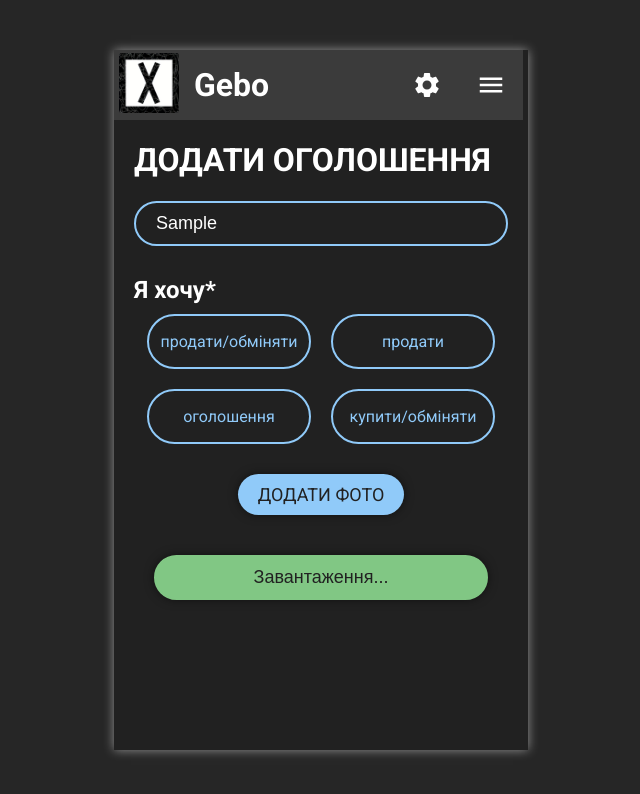
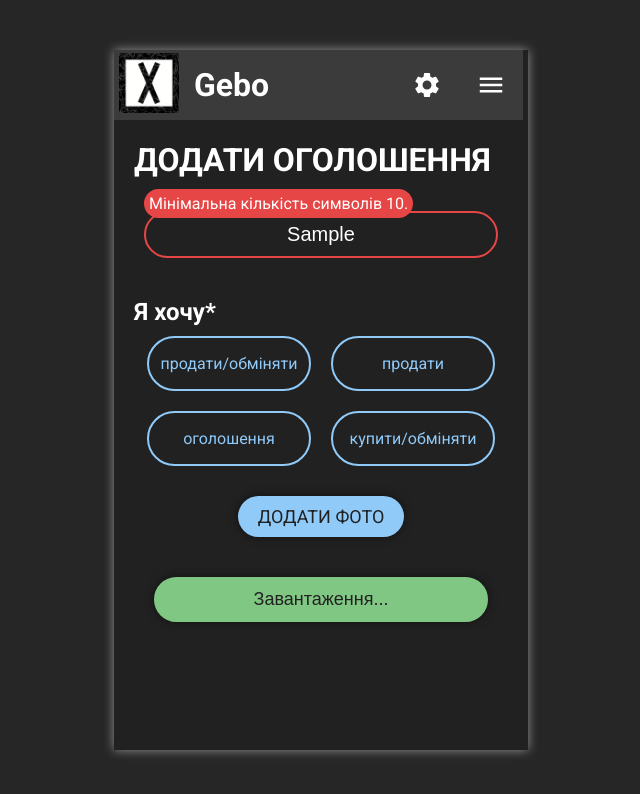
Before and after one commit to ZorroSnoz/gebo-front, a React (Create React App) app: page /add-ad in a window 1280 px wide. Both pictures are taken after typing "Sample" into the empty fields and a click on the button "ДОДАТИ ОГОЛОШЕННЯ". Shown: the top 794 px of the page, without its empty margins (319-959 px from the left). Built offline with nearby package versions, Linux system fonts and the light colour scheme.

Commit message:
added validation in input field

```diff
--- a/src/components/add_ad_page/add_ad_form.tsx
+++ b/src/components/add_ad_page/add_ad_form.tsx
@@ -2,6 +2,8 @@ import React, {FC, useState} from 'react'
 import s from './add_ad_page.module.css'
 import { Field, reduxForm, InjectedFormProps } from 'redux-form'
 import {AddAdFormDataType} from '../../types/types'
+import InputAdTitle from '../fields/input_ad_title_field'
+import {maxLength200, minLength10, required} from '../../services/validations'
 
 /////////////  add ad form component
 //InjectedFormProps injected type for redux-form, AddAdFormDataType type for submit function arguments
@@ -12,10 +14,9 @@ let AddAdForm: FC<InjectedFormProps<AddAdFormDataType>> = ({handleSubmit}) => {
 
     return <form className={s.adForm} onSubmit={handleSubmit} >
             <Field
-                placeholder={'Опис оголошення*'}
-                type={'text'}
                 name={'discription'}
-                component={'input'} />
+                component={InputAdTitle}
+                validate={[required, maxLength200, minLength10]}/>
             <h2>Я хочу*</h2>
             <div className={s.radioBlock}>
                 <div>
--- /dev/null
+++ b/src/components/fields/fields.module.css
@@ -0,0 +1,44 @@
+.inputForm {
+  background-color: #212121;
+  color: white;
+  border: solid 2px #64b5f6;
+  padding: 10px;
+  text-align: center;
+  border-radius: 50px;
+  font-size: 20px;
+  margin: 10px;
+  outline: none;
+  transition: 0.25s;
+  width: 90%;
+}
+.loginField {
+  width: 200px;
+}
+.errorInput {
+  border-color: #e64646 !important;
+}
+.inputField {
+  position: relative;
+  display: flex;
+  justify-content: center;
+}
+.errorSpan {
+  color: white;
+  position: absolute;
+  left: 10px;
+  top: -12px;
+  display: block;
+  padding: 5px;
+  border-radius: 50px;
+  background-color: #e64646;
+  white-space: nowrap;
+}
+.inputForm::placeholder {
+  color: #7D7D7D;
+  font-size: 20px;
+}
+.loginField:focus {
+  width: 250px;
+  border-color: #81c784;
+}
+/*# sourceMappingURL=fields.module.css.map */
--- /dev/null
+++ b/src/components/fields/fields.module.less
@@ -0,0 +1,47 @@
+.inputForm {
+  background-color: #212121;
+  color: white;
+  border: solid 2px #64b5f6;
+  padding: 10px;
+  text-align: center;
+  border-radius: 50px;
+  font-size: 20px;
+  margin: 10px;
+  outline:none;
+  transition: 0.25s;
+  width: 90%;
+}
+
+.loginField {
+  width: 200px;
+}
+
+.errorInput {
+  border-color: rgb(230, 70, 70) !important;
+}
+.inputField {
+  position: relative;
+  display: flex;
+  justify-content: center;
+}
+.errorSpan {
+  color:white;
+  position: absolute;
+  left: 10px;
+  top: -12px;
+  display: block;
+  padding: 5px;
+  border-radius: 50px;
+  background-color: rgb(230, 70, 70);
+  white-space: nowrap;
+}
+
+.inputForm::placeholder {
+  color:#7D7D7D;
+  font-size: 20px;
+}
+
+.loginField:focus{
+  width: 250px;
+  border-color: #81c784;
+}
--- /dev/null
+++ b/src/components/fields/input_ad_title_field.tsx
@@ -0,0 +1,20 @@
+import React, {FC} from 'react'
+import s from './fields.module.css'
+
+///////////// types for props
+// :todo need fix any type
+type PropsType = any
+
+///////////// input component for login Field
+let InputAdTitle: FC<PropsType> = ({input, meta, ...props}) => {
+
+    let hasError = meta.touched && meta.error;
+
+    return <div className={s.inputField}>
+        <input placeholder={'Опис оголошення*'} {...input} {...props}
+               className={(hasError ? `${s.errorInput}` : '') + ` ${s.inputForm}`}/>
+        {hasError && <span className={s.errorSpan}>{meta.error}</span>}
+    </div>
+}
+
+export default InputAdTitle
--- /dev/null
+++ b/src/components/fields/input_login_field.tsx
@@ -0,0 +1,20 @@
+import React, {FC} from 'react'
+import s from './fields.module.css'
+
+///////////// types for props
+// :todo need fix any type
+type PropsType = any
+
+///////////// input component for login Field
+let InputLogin: FC<PropsType> = ({input, meta, ...props}) => {
+
+    let hasError = meta.touched && meta.error;
+
+    return <div className={s.inputField}>
+        <input placeholder={"Ім'я"} {...input} {...props}
+               className={(hasError ? `${s.errorInput}` : '') + ` ${s.inputForm} ${s.loginField }`}/>
+        {hasError && <span className={s.errorSpan}>{meta.error}</span>}
+    </div>
+}
+
+export default InputLogin
--- a/src/components/login_page/input_login_field.tsx
+++ /dev/null
@@ -1,16 +0,0 @@
-import React, {FC} from 'react'
-import s from './login_page.module.css'
-
-///////////// types for props
-// :todo need fix any type
-type PropsType = any
-
-///////////// input component for Field
-let InputLogin: FC<PropsType> = ({ input, meta, ...props }) => {
-    return (
-        <input {...input} {...props} placeholder={"Ім'я"} className={s.inputForm} />
-    )
-}
-
-
-export default InputLogin
--- a/src/components/login_page/login_page.module.css
+++ b/src/components/login_page/login_page.module.css
@@ -53,24 +53,4 @@
 .loginForm form button:hover {
   background-color: #81c784;
 }
-.inputForm {
-  background-color: #212121;
-  color: white;
-  border: solid 2px #64b5f6;
-  padding: 10px;
-  text-align: center;
-  border-radius: 50px;
-  font-size: 20px;
-  margin: 10px;
-  outline: none;
-  transition: 0.25s;
-  width: 200px;
-}
-.inputForm::placeholder {
-  color: #7D7D7D;
-  font-size: 20px;
-}
-.inputForm:focus {
-  width: 250px;
-  border-color: #81c784;
-}
+/*# sourceMappingURL=login_page.module.css.map */
--- a/src/components/login_page/login_page_form.tsx
+++ b/src/components/login_page/login_page_form.tsx
@@ -1,14 +1,15 @@
 import React, {FC} from 'react'
 import {Field, InjectedFormProps, reduxForm} from 'redux-form'
-import InputLogin from './input_login_field'
+import InputLogin from '../fields/input_login_field'
 import {LoginFormDataType} from '../../types/types'
+import {required, maxLength15, minLength2, letter} from '../../services/validations'
 
 ///////////// login form component
 //InjectedFormProps injected type for redux-form, LoginFormDataType type for submit function arguments
 let LoginForm: FC<InjectedFormProps<LoginFormDataType>> = ({...props}) => {
     return (
         <form onSubmit={props.handleSubmit} >
-            <Field name={'login'} component={InputLogin} />
+            <Field name={'login'} component={InputLogin} validate={[required, maxLength15, minLength2, letter]} />
             <button type='submit'>ПОГНАЛИ</button>
         </form>
     )
--- /dev/null
+++ b/src/services/validations.ts
@@ -0,0 +1,41 @@
+/*
+File contains functions for validation fields in forms.
+ */
+
+// Validator for required field
+export let required = (value: string): string | undefined => {
+
+    if (value) return undefined
+    return `Обов'язкове поле.`
+
+}
+
+// Function creator for max length validation
+let maxLengthCreator = (maxLength: number) => (value: string): string | undefined => {
+
+    if (value.length > maxLength) return `Максимальна кількість символів ${maxLength}.`
+    return undefined
+}
+
+// Function creator for min length validation
+let minLengthCreator = (minLength: number) => (value: string): string | undefined => {
+
+    if (value.length < minLength) return `Мінімальна кількість символів ${minLength}.`
+    return undefined
+}
+
+// Validator for field where need input only letters
+export let letter = (value: string): string | undefined => {
+
+    let VRegExp = new RegExp(/[^\D]{1,}/)
+    if(VRegExp.test(value)) return `Тільки букви.`
+    return undefined
+}
+
+// for login form
+export let maxLength15 = maxLengthCreator(15)
+export let minLength2 = minLengthCreator(2)
+
+// for ad form
+export let maxLength200 = maxLengthCreator(200)
+export let minLength10 = minLengthCreator(10)
```
Also changed, not shown: src/components/login_page/login_page.module.less (+0 -24 lines), 2 other files (tests, documents, lock files or other folders).
